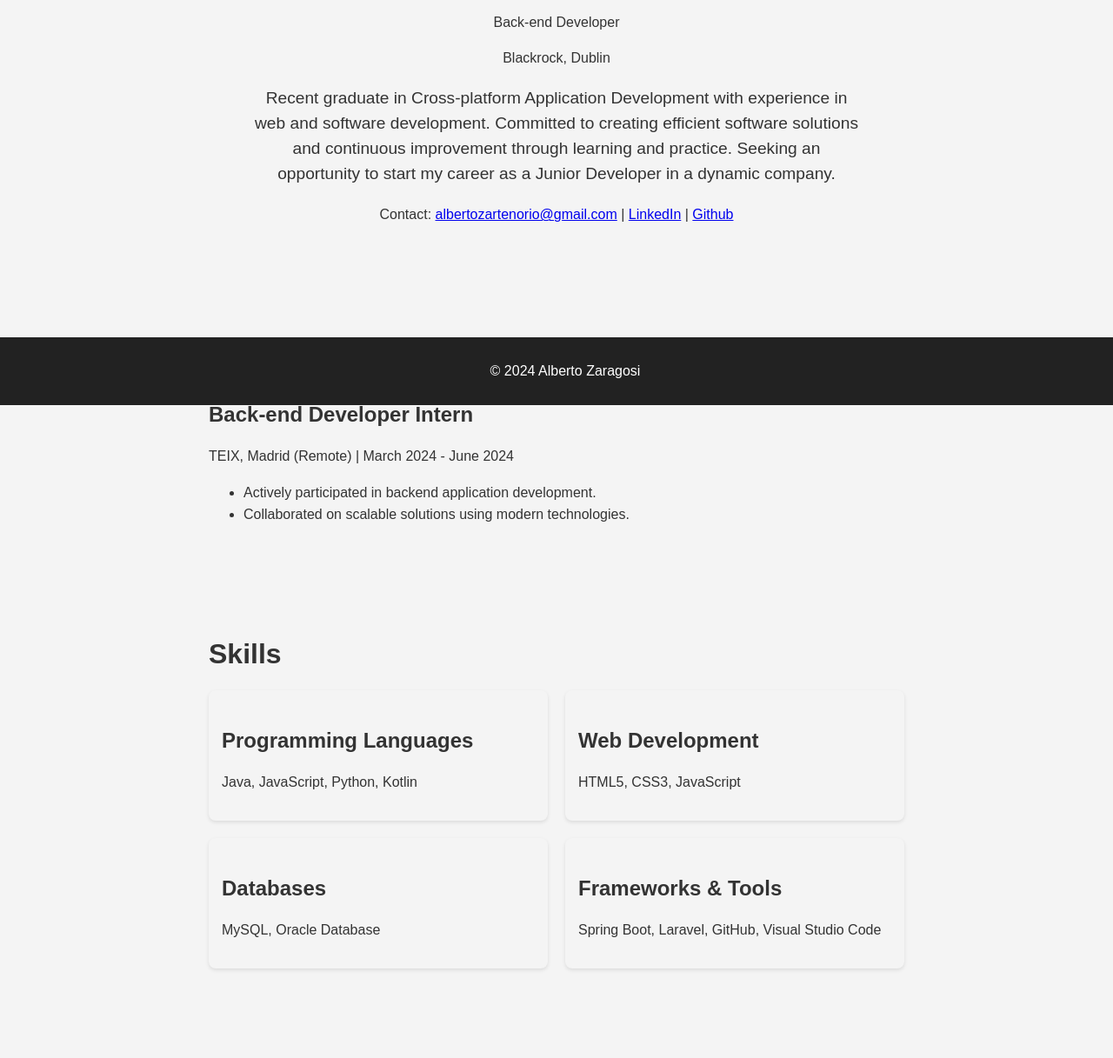
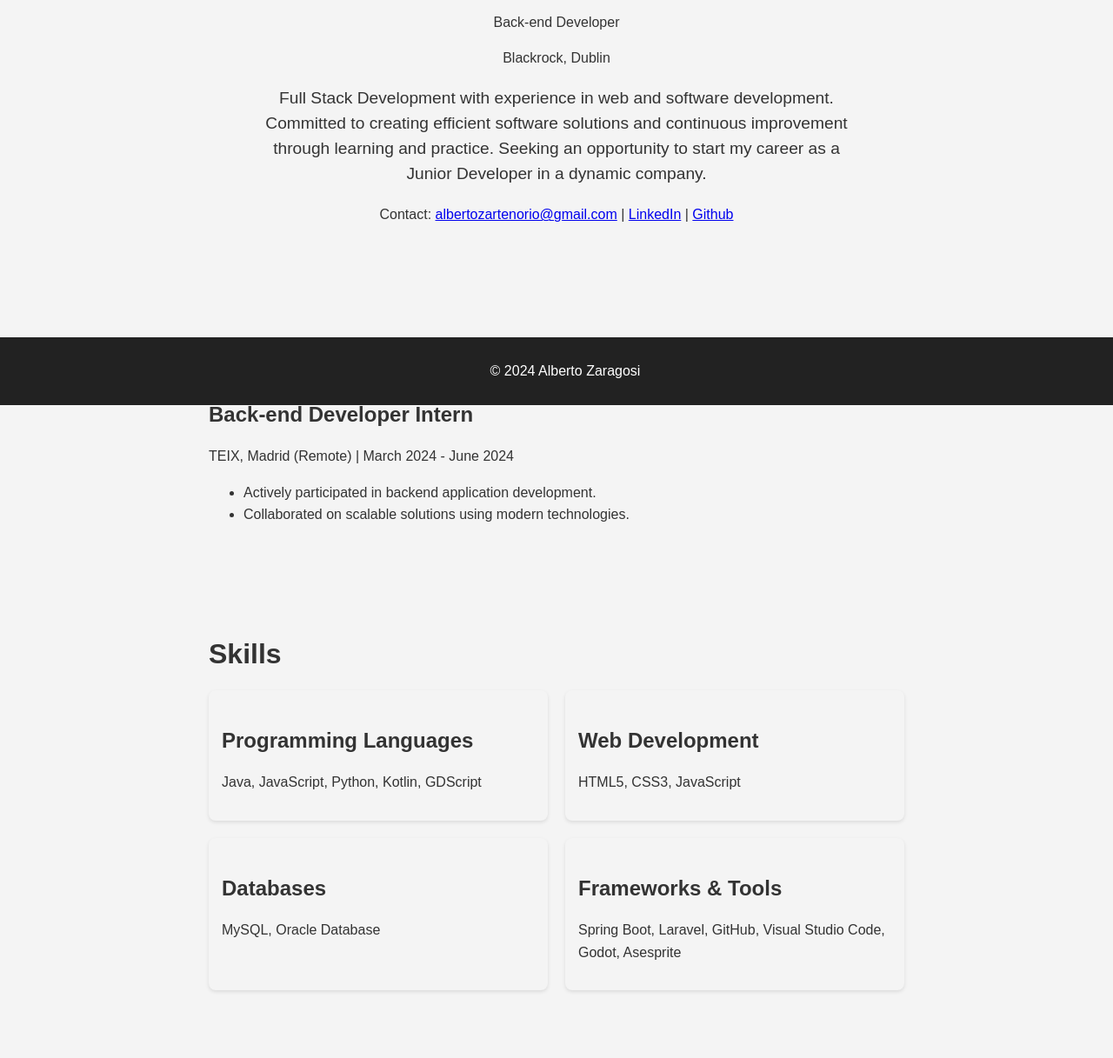
Before and after one commit to AlbertoZaragosi/Portfolio, a plain HTML site: page index.html in a window 1280 px wide. Shown: the part 334-1551 px from the top of the page at 87% size. Drawn offline with Linux system fonts and the light colour scheme.

Commit message:
Updating info
Info updating

```diff
--- a/JS/Scripts.js
+++ b/JS/Scripts.js
@@ -22,7 +22,7 @@ const translations = {
         ],
         educationInfo: "Higher National Diploma in Cross-Platform Application Development",
         educationInstitution: "UNIRFP, Madrid | September 2021 - June 2024",
-        description: "Recent graduate in Cross-platform Application Development with experience in web and software development. Committed to creating efficient software solutions and continuous improvement through learning and practice. Seeking an opportunity to start my career as a Junior Developer in a dynamic company."
+        description: "Full Stack Development with experience in web and software development. Committed to creating efficient software solutions and continuous improvement through learning and practice. Seeking an opportunity to start my career as a Junior Developer in a dynamic company."
     },
     es: {
         name: "Alberto Zaragosi Tenorio",
@@ -40,7 +40,7 @@ const translations = {
         ],
         educationInfo: "Grado Superior en Desarrollo de Aplicaciones Multiplataforma",
         educationInstitution: "UNIRFP, Madrid | Septiembre 2021 - Junio 2024",
-        description:"Recién graduado en Desarrollo de Aplicaciones Multiplataforma con experiencia en desarrollo web y software. Comprometido con la creación de soluciones de software eficientes y la mejora continua a través del aprendizaje y la práctica. Buscando una oportunidad para iniciar mi carrera como Desarrollador Junior en una empresa dinámica."
+        description:"Full Stack developer con experiencia en desarrollo web y software. Comprometido con la creación de soluciones de software eficientes y la mejora continua a través del aprendizaje y la práctica. Buscando una oportunidad para iniciar mi carrera como Desarrollador Junior en una empresa dinámica."
     }
 };
 
--- a/index.html
+++ b/index.html
@@ -33,7 +33,7 @@
       <p id="title">Back-end Developer</p>
       <p id="location">Blackrock, Dublin</p>
       <p id="description">
-        Recent graduate in Cross-platform Application Development with
+        Full Stack Development with
         experience in web and software development. Committed to creating
         efficient software solutions and continuous improvement through learning
         and practice. Seeking an opportunity to start my career as a Junior
@@ -69,7 +69,7 @@
       <div class="skill-set">
         <div class="skill">
           <h3>Programming Languages</h3>
-          <p>Java, JavaScript, Python, Kotlin</p>
+          <p>Java, JavaScript, Python, Kotlin, GDScript</p>
         </div>
         <div class="skill">
           <h3>Web Development</h3>
@@ -81,7 +81,7 @@
         </div>
         <div class="skill">
           <h3>Frameworks & Tools</h3>
-          <p>Spring Boot, Laravel, GitHub, Visual Studio Code</p>
+          <p>Spring Boot, Laravel, GitHub, Visual Studio Code, Godot, Asesprite</p>
         </div>
       </div>
     </section>
```
